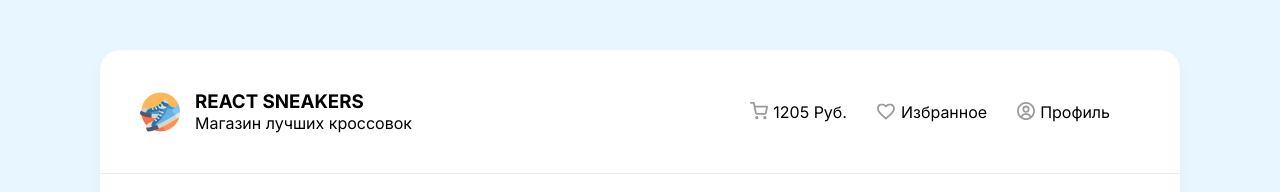
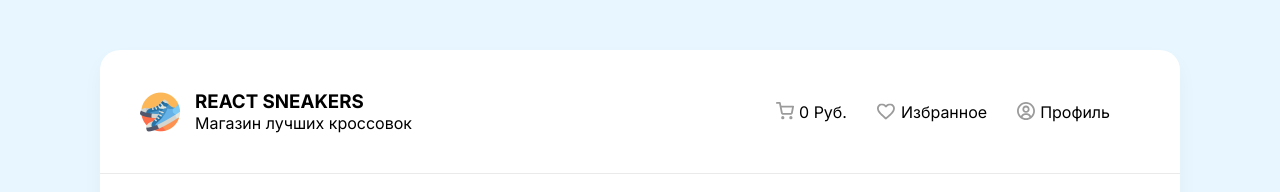
Before and after one commit to Xpxcx/react-sneakers, a React (Create React App) app: page / in a window 1280 px wide. Shown: the top 192 px of the page. Built offline with nearby package versions, Linux system fonts and the light colour scheme; no server answers.

Commit message:
total price complete

```diff
--- a/src/App.js
+++ b/src/App.js
@@ -52,7 +52,7 @@ function App() {
         alert('Не удалось добавить в корзину');
       }
   };
-
+  const totalPrice = cartItems.reduce((sum, obj) => obj.price + sum, 0);
   const onAddFavorite = (obj) => {
     try {
     const checkFavorite = cartItems.some(item => Number(item.id) === Number(obj.id));
@@ -60,7 +60,7 @@ function App() {
 
     {
       setCartItems(prev => [...prev, obj]);
-      axios.post('https://6740a8b5d0b59228b7f0e3c0.mockapi.io/cart', obj)
+      // axios.post('https://6740a8b5d0b59228b7f0e3c0.mockapi.io/cart', obj)
     }
     if(checkFavorite){
       axios.delete(`https://6740a8b5d0b59228b7f0e3c0.mockapi.io/cart/${obj.id}`);
@@ -83,7 +83,7 @@ function App() {
     return cartItems.some(obj => Number(obj.id) === Number(id))
   }
   return (
-    <AppContext.Provider value={{items, cartItems, isItemAdded, isFavoriteAdded, setCartOpened, setCartItems}}>
+    <AppContext.Provider value={{items, cartItems, isItemAdded, isFavoriteAdded, setCartOpened, setCartItems, totalPrice}}>
     <div className="wrapper">
      {cartOpened && <Drawer
       items={cartItems}
@@ -99,7 +99,6 @@ function App() {
           element={
             <Home
               items={items}
-              cartItems={cartItems}
               searchValue={searchValue}
               setSearchValue={setSearchValue}
               onChangeSearchInput={onChangeSearchInput}
--- a/src/components/Drawer.js
+++ b/src/components/Drawer.js
@@ -3,9 +3,11 @@ import AppContext from "../context";
 import Info from "./info";
 function Drawer({onCloseCart, items =[], onRemove} ) {
   const [isOrderComplete, setIsOrderComplete] = React.useState(false);
-  const [orderID, setOrderID] = React.useState(null);
+  // const [orderID, setOrderID] = React.useState(null);
   const [isLoading, setIsLoading] = React.useState(false);
   const {setCartItems} = React.useContext(AppContext);
+  const {totalPrice} = React.useContext(AppContext);
+
 
   const onClickOrder = async ()  => {
     setIsLoading(true);
@@ -46,12 +48,12 @@ function Drawer({onCloseCart, items =[], onRemove} ) {
               <li>
                 <span>Итого:</span>
                 <div></div>
-                <b>21498 Руб.</b>
+                <b>{totalPrice} Руб.</b>
               </li>
               <li>
                 <span>Налог 5%:</span>
                 <div></div>
-                <b>1074 Руб.</b>
+                <b>{totalPrice * 0.05} Руб.</b>
               </li>
             </ul>
 
--- a/src/components/Header.js
+++ b/src/components/Header.js
@@ -1,5 +1,10 @@
+import React from 'react';
 import {Link} from 'react-router-dom'
+import AppContext from '../context';
 function Header({onClickCart})   {
+  const {cartItems} = React.useContext(AppContext);
+  const {totalPrice} = React.useContext(AppContext);
+
     return (
         <header>
           <Link to='/'>
@@ -17,7 +22,7 @@ function Header({onClickCart})   {
         </div>
         </Link>
         <ul className="headerRight">
-          <li onClick={onClickCart}className="l1"> <img width={18} height={18} src='/img/cart.svg' alt=""/> <span>1205 Руб.</span>
+          <li onClick={onClickCart}className="l1"> <img width={18} height={18} src='/img/cart.svg' alt=""/> <span>{totalPrice} Руб.</span>
           </li>
           <Link to={'/favorites'}>
           <li className="l2">
```
